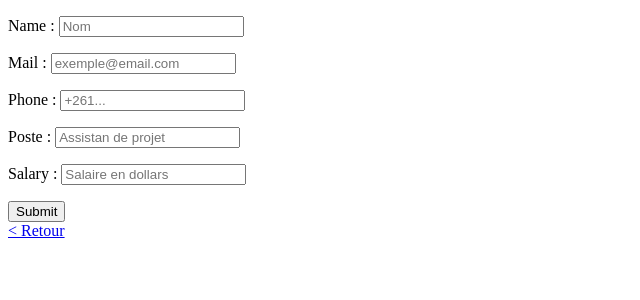
After one commit to DanielEmirah/GestionEmployee, a Django app: page /crew/create/ in a window 1280 px wide. The commit adds this page. Shown: the top 300 px of the page, without its empty margins (0-640 px from the left). Run offline with Django 5.2, Linux system fonts and the light colour scheme.

Commit message:
Création vue création employee

```diff
--- /dev/null
+++ b/crew/forms.py
@@ -0,0 +1,14 @@
+from django import forms
+from .models import Employee
+
+class EmployeeForm(forms.ModelForm):
+    class Meta:
+        model = Employee
+        fields = '__all__'
+        widgets = {
+            'name': forms.TextInput(attrs={'placeholder': 'Nom'}),
+            'mail' : forms.EmailInput(attrs={'placeholder': 'exemple@email.com'}),
+            'phone' : forms.TextInput(attrs={'placeholder': '+261...'}),
+            'poste' : forms.TextInput(attrs={'placeholder': 'Assistan de projet'}),
+            'salary' : forms.NumberInput(attrs={'placeholder': 'Salaire en dollars'}),
+        }
--- /dev/null
+++ b/crew/templates/crew/formulaire.html
@@ -0,0 +1,9 @@
+{% extends "crew/base.html" %}
+
+{% block content %}
+<form action="" method="post">
+    {% csrf_token %} {{ form.as_p }}
+    <button type="submit">Submit</button>
+</form>
+<a href="{% url 'crew:list_employee' %}">< Retour</a>
+{% endblock %}
--- a/crew/templates/crew/list.html
+++ b/crew/templates/crew/list.html
@@ -2,6 +2,7 @@
 
 {% block content %}
 <h1>Liste des employées</h1>
+<a href="{% url 'crew:create_employee' %}">Créer</a>
 {% for employee in employees %}
 <a href="{% url 'crew:details' employee.id %}" style="text-decoration: none;">
     <h2>{{ forloop.counter }} - {{ employee.name }} ({{ employee.poste }})</h2>
--- a/crew/urls.py
+++ b/crew/urls.py
@@ -5,5 +5,6 @@ app_name = "crew"
 
 urlpatterns = [
     path('', views.index, name="list_employee"),
-    path('crew/<int:id>', views.details, name="details"),
+    path('crew/create/', views.create_employee, name="create_employee"),
+    path('crew/<int:id>/', views.details, name="details"),
 ]
--- a/crew/views.py
+++ b/crew/views.py
@@ -1,5 +1,6 @@
-from django.shortcuts import render, get_object_or_404
+from django.shortcuts import render, get_object_or_404, redirect
 from .models import Employee
+from .forms import EmployeeForm
 
 
 def index(request):
@@ -16,3 +17,12 @@ def details(request, id):
         "employee" : employee
     }
     return render(request, "crew/details.html", context)
+
+def create_employee(request):
+    if request.method == "POST":
+        form = EmployeeForm(request.POST)
+        if form.is_valid():
+            form.save()
+            return redirect("crew:list_employee")
+    form = EmployeeForm()
+    return render(request, "crew/formulaire.html", {"form": form})
```
Also changed, not shown: db.sqlite3.
